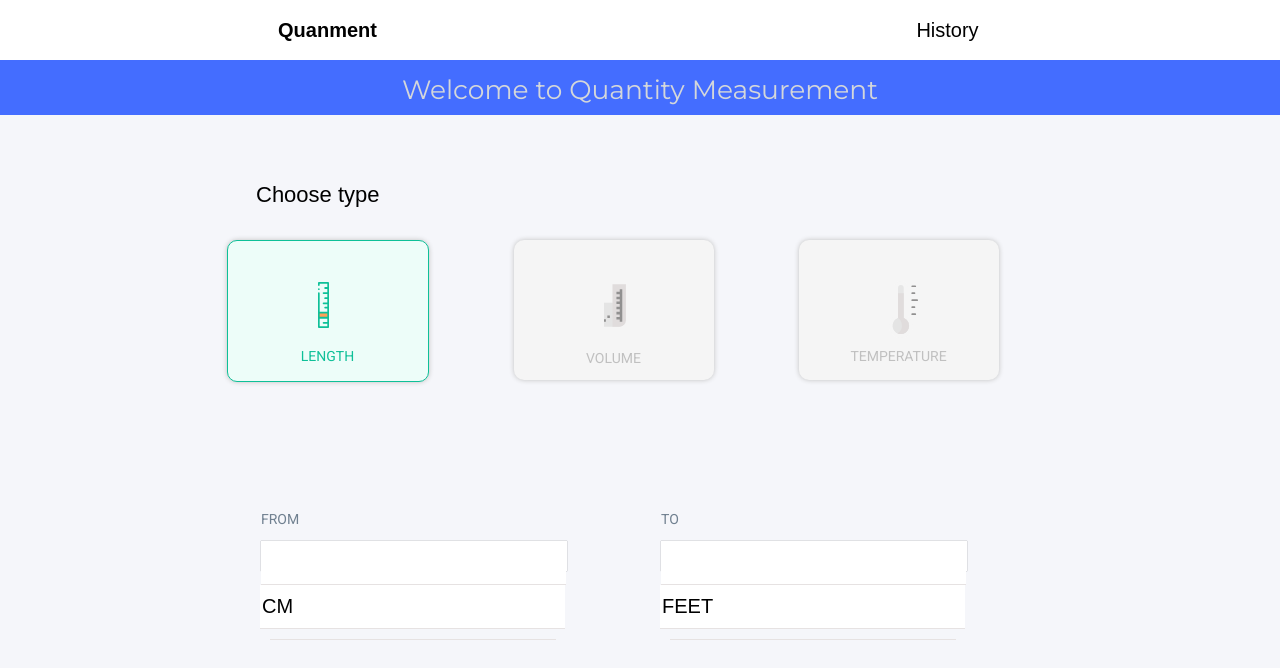
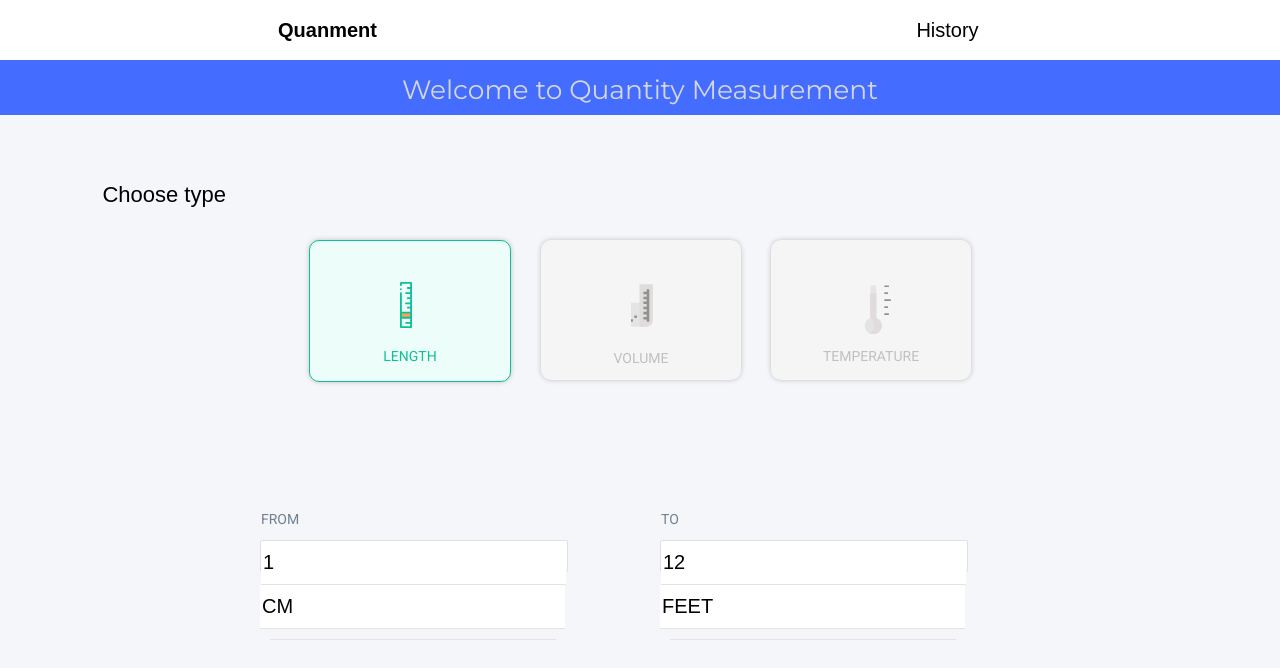
Before and after one commit to PalakPartani/QuantityMeasurement_InAngular, an Angular app: page / in a window 1280 px wide. Shown: the top 668 px of the page. Built offline with nearby package versions, Linux system fonts and the light colour scheme.

Commit message:
[Palak]REFACTOR:Code by adding initial values & url in quantity service

```diff
--- a/src/app/components/conversion/conversion.component.html
+++ b/src/app/components/conversion/conversion.component.html
@@ -1,18 +1,38 @@
-<div style="height:200px; margin-top: 20px; padding-top: 20px;">
-    <div class="boxFromTo" fxLayout.xs="column" fxFlex.xs=100 fxLayoutAlign.xs="end center"
-        fxLayoutAlign.xs="end center" fxLayoutGap.xs="20px">
+<div style="height: 200px; margin-top: 20px; padding-top: 20px">
+  <div
+    class="boxFromTo"
+    fxLayout.xs="column"
+    fxFlex.xs="100"
+    fxLayoutAlign.xs="end center"
+    fxLayoutAlign.xs="end center"
+    fxLayoutGap.xs="20px"
+  >
     <div class="fromdiv">
       <p>FROM</p>
       <div class="condata">
         <form>
-                    <input type="text" name="inputUnit" [(ngModel)]="inputUnit" (input)="keyPress(inputUnit)">
+          <input
+            type="text"
+            name="inputUnit"
+            [(ngModel)]="inputUnit"
+            (input)="keyPress(inputUnit)"
+          />
         </form>
         <form class="example-form">
-                    <input type="text" name="unit" [formControl]="unit" [matAutocomplete]="auto">
-                    <mat-autocomplete #auto="matAutocomplete"
-                        (optionSelected)='passConversionData($event.option.value,subUnit,inputValue)'>
+          <input
+            type="text"
+            name="unit"
+            [formControl]="unit"
+            [matAutocomplete]="auto"
+          />
+          <mat-autocomplete
+            #auto="matAutocomplete"
+            (optionSelected)="
+              passConversionData($event.option.value, subUnit, inputValue)
+            "
+          >
             <mat-option *ngFor="let unit of units" [value]="unit">
-                            {{unit}}
+              {{ unit }}
             </mat-option>
           </mat-autocomplete>
         </form>
@@ -22,14 +42,28 @@
       <p>TO</p>
       <div class="condata">
         <form>
-                    <input type="text" value={{dataa}}>
+          <input
+            type="text"
+            name="dataa"
+            value="{{ dataa }}"
+            [(ngModel)]="dataa"
+          />
         </form>
         <form class="example-form">
-                    <input type="text" name="subUnit" [formControl]="subUnit" [matAutocomplete]="auto">
-                    <mat-autocomplete #auto="matAutocomplete"
-                        (optionSelected)='passConversionData(unit,$event.option.value,inputValue)'>
+          <input
+            type="text"
+            name="subUnit"
+            [formControl]="subUnit"
+            [matAutocomplete]="auto"
+          />
+          <mat-autocomplete
+            #auto="matAutocomplete"
+            (optionSelected)="
+              passConversionData(unit, $event.option.value, inputValue)
+            "
+          >
             <mat-option *ngFor="let subUnit of units" [value]="subUnit">
-                            {{subUnit}}
+              {{ subUnit }}
             </mat-option>
           </mat-autocomplete>
         </form>
--- a/src/app/components/conversion/conversion.component.ts
+++ b/src/app/components/conversion/conversion.component.ts
@@ -5,65 +5,108 @@ import { startWith, map } from 'rxjs/operators';
 import { MatAutocompleteModule } from '@angular/material/autocomplete';
 import { DataServiceService } from '../../services/data-service.service';
 import { QuantityMeasurementService } from 'src/app/services/quantity-measurement.service';
-import { HTTPServiceService } from 'src/app/services/httpservice.service';
 import { Response } from '../../response';
-import { environment } from 'src/environments/environment';
 @Component({
   selector: 'app-conversion',
   templateUrl: './conversion.component.html',
-  styleUrls: ['./conversion.component.css']
+  styleUrls: ['./conversion.component.css'],
 })
 export class ConversionComponent implements OnInit {
   control = new FormControl();
-  units: string[] = ["CM", "FEET", "YARD", "INCH"];
-  textInputValue: any;
-  unit = new FormControl(null);
-  subUnit = new FormControl(null);
-  inputUnit: string = "";
-  dataa: string = "";
+  units: string[] = ['CM', 'FEET', 'YARD', 'INCH'];
+  textInputValue: any = 1;
+  unit = new FormControl('CM');
+  subUnit = new FormControl('FEET');
+  inputUnit: any = 1;
+  dataa: any = '0';
+  respData = '';
   public inputValue = 0;
-  public unitValue: string = "";
+  public unitValue: string = '';
   public result = 0;
-  subUnitSelectedOne = "";
-  subUnitSelectedTwo = "";
-  filteredUnits: Observable<string[]>;
+  subUnitSelectedOne = '';
+  subUnitSelectedTwo = '';
 
-  constructor(private data: DataServiceService, private quantityMeasurement: QuantityMeasurementService) { }
+  constructor(
+    private data: DataServiceService,
+    private quantityMeasurement: QuantityMeasurementService
+  ) {}
 
   ngOnInit() {
     this.unit.setValue(this.units[0]);
     this.subUnit.setValue(this.units[1]);
 
-    this.data.currentMessage.subscribe(message => {
-      this.units = message.array
-      console.log("ng ont ", this.units);
+    this.data.currentMessage.subscribe((message) => {
+      this.units = message.array;
+      console.log('Dataa  ngoninit', this.dataa);
       if (this.units.length != 0) {
         this.unit.setValue(this.units[0]);
         this.subUnit.setValue(this.units[1]);
       }
-      this.dataa = "";
-      this.inputUnit = "";
-      this.textInputValue = "";
-      console.log("ngoninit unit", this.unit);
+      // if (this.unit.value.toString().toUpperCase() == 'CM') {
+      //   this.setSubUnit(12, 1, 1);
+      // } else if (this.unit.value.toString().toUpperCase() == 'LITRE') {
+      //   this.setSubUnit(1000, 1, 1);
+      // } else {
+      //   this.setSubUnit(32, 0, 0);
+      // }
+
+      this.unit.value.toString().toUpperCase() == 'CM'
+        ? this.setSubUnit(12, 1, 1)
+        : this.unit.value.toString().toUpperCase() == 'LITRE'
+        ? this.setSubUnit(1000, 1, 1)
+        : this.setSubUnit(32, 0, 0);
     });
+  }
 
+  setSubUnit(dataValue: any, inputUnit: any, textinput: any) {
+    this.dataa = dataValue;
+    this.inputUnit = inputUnit;
+    this.textInputValue = textinput;
   }
+
   keyPress(value: any) {
     this.textInputValue = value;
-    this.passConversionData(this.unit.value.toString().toUpperCase(), this.subUnit.value.toString().toUpperCase(), value);
+    this.passConversionData(
+      this.unit.value.toString().toUpperCase(),
+      this.subUnit.value.toString().toUpperCase(),
+      value
+    );
   }
 
-  passConversionData(subUnitSelectedOne: any, subUnitSelectedTwo: any, inputValue: any) {
-    if (this.inputValue == null || this.inputValue == 0 || this.inputValue.toString() == "") {
+  passConversionData(
+    subUnitSelectedOne: any,
+    subUnitSelectedTwo: any,
+    inputValue: any
+  ) {
+    console.log('Ip val ', inputValue);
+    console.log('Text ip val', this.textInputValue);
+    console.log('unit ', this.unit.value);
+    console.log('subunit', this.subUnit.value);
+    console.log('Dataa ', this.dataa);
+    // if (
+    //   this.inputValue == null ||
+    //   this.inputValue == 0 ||
+    //   this.inputValue.toString() == ''
+    // ) {
+    if (this.inputValue == 0) {
       inputValue = this.textInputValue;
     }
-    if (this.textInputValue != null && this.textInputValue != 0 && this.textInputValue.toString() != "") {
 
-      this.quantityMeasurement.convertData(this.unit.value.toString().toUpperCase(), this.subUnit.value.toString().toUpperCase(), inputValue).
-        subscribe((res: Response) => {
-          this.dataa = res.data;
-        })
-    }
+    // }
+    // if (this.textInputValue != null && this.textInputValue != 0 && this.textInputValue.toString() != "") {
 
+    this.quantityMeasurement
+      .convertData(
+        this.unit.value.toString().toUpperCase(),
+        this.subUnit.value.toString().toUpperCase(),
+        inputValue
+      )
+      .subscribe((res: Response) => {
+        this.dataa = res.data;
+      });
+
+    console.log('Dataa ', this.dataa);
+
+    // }
   }
 }
--- a/src/app/components/home/home.component.html
+++ b/src/app/components/home/home.component.html
@@ -1,5 +1,4 @@
 <div>
-    <!-- <span text-align:center>{{ title }}</span> -->
     <div class="topBar" fxLayout='row'>
         <div class="quanDiv">
             <b>Quanment</b>
@@ -11,11 +10,9 @@
     <app-headers></app-headers>
     <div class="appBody">
         <div>
-            <!-- <app-choose-type></app-choose-type> -->
             <app-test></app-test>
         </div>
         <app-conversion></app-conversion>
-        <!-- <app-test></app-test> -->
     </div>
 
 </div>
--- a/src/app/test/test.component.scss
+++ b/src/app/test/test.component.scss
@@ -1,121 +1,135 @@
-$lengthcolor:#0EC098;
-$tempbgcolor: rgba(236, 167, 167,0.5);
-$tempcolor:red;
-$volumecolor:#7224FF;
-$volumebgcolor:rgba(236, 167, 167,0.5);
-.box{
+$lengthcolor  :#0EC098;
+$tempbgcolor  : rgba(236, 167, 167, 0.5);
+$tempcolor    :red;
+$volumecolor  :#7224FF;
+$volumebgcolor:rgba(236, 167, 167, 0.5);
+
+.box {
     display: flex;
-    width: 100px;
+    width  : 100px;
     padding: 30px 50px;
-    margin: 1px auto;
+    margin : 1px auto;
 }
-.boxx{
-    display:flex;
+
+.boxx {
+    display: flex;
     padding: 40px;
-    margin: 0px auto;
+    margin : 0px auto;
 }
-.choose{
 
-    height:10px;
-    width:60%;
-    margin-top: 30px;
-    font-family: arial;
-    color:black;
-    font-size: 22px;
-    text-align: left;
-    padding-top: 40px;
+.choose {
+
+    height       : 10px;
+    width        : 60%;
+    margin-top   : 30px;
+    font-family  : arial;
+    color        : black;
+    font-size    : 22px;
+    text-align   : left;
+    padding-top  : 40px;
     margin-bottom: 10px;
 }
 
-.box1{
+.box1 {
     // width: 120px;
-    max-width: 120px;
-    align-items: center;
-    height: 120px;
-    padding: 10px 40px;
-    margin:15px;
-     margin-right: 70px;
-    border-radius: 10px;
-    box-shadow: 0px 0px 5px silver;
-    cursor: pointer;
+    max-width       : 120px;
+    align-items     : center;
+    height          : 120px;
+    padding         : 10px 40px;
+    margin          : 15px;
+    // margin-right: 70px;
+    border-radius   : 10px;
+    box-shadow      : 0px 0px 5px silver;
+    cursor          : pointer;
     background-color: whitesmoke;
 }
 
-.boxIcon{
+.boxIcon {
     margin: 0px auto;
     height: 80px;
-    width: 20px;
+    width : 20px;
 }
-.boxText{
+
+.boxText {
     text-align: center;
 }
-.LENGTH{
-    color : silver;
+
+.LENGTH {
+    color: silver;
 }
-.LENGTH:hover{
-   color:$lengthcolor !important;
-    background-color: #EDFDF9  !important;
-    border: 1px solid $lengthcolor !important;
+
+.LENGTH:hover {
+    color           : $lengthcolor !important;
+    background-color: #EDFDF9 !important;
+    border          : 1px solid $lengthcolor !important;
 
 }
 
-.highlight{
+.highlight {
 
-    color : #0EC098 !important;
+    color           : #0EC098 !important;
     background-color: #EDFDF9 !important;
-    border: 1px solid #0EC098 !important;
+    border          : 1px solid #0EC098 !important;
 }
 
-.TEMPERATURE{
-    color : silver;
-
-}
-.TEMPERATURE:hover{
-   color:$tempcolor;
-   background-color: $tempbgcolor!important;
-    border: 1px solid red !important;
+.TEMPERATURE {
+    color: silver;
 
 }
 
-.highlightTemp{
-    color : red;
-    background-color: $tempbgcolor;
-    border: 1px solid red !important;
-}
-
-.VOLUME{
-    color : silver;
-
-}
-.VOLUME:hover{
-    background-color : #7224FF !important;
-    background-color: $volumebgcolor !important;
-    border: 1px solid #7224FF !important;
-    color:#7224FF !important;
+.TEMPERATURE:hover {
+    color           : $tempcolor;
+    background-color: $tempbgcolor !important;
+    border          : 1px solid red !important;
 
 }
 
-.highlightVol{
-    color : #7224FF;
-    background-color: rgba(236, 167, 167,0.5);
-    border: 1px solid #7224FF !important;
+.highlightTemp {
+    color           : red;
+    background-color: $tempbgcolor;
+    border          : 1px solid red !important;
 }
 
-.alignBox{
-    display: flex;
-    flex-wrap: wrap;
-    justify-content: center;
-    padding-top:20px;
+.VOLUME {
+    color: silver;
+
 }
 
-.appBody{
-    background-color:#E8DDFF;
-    height: 1000px;
-    margin-top: -30px;
+.VOLUME:hover {
+    background-color: #7224FF !important;
+    background-color: $volumebgcolor !important;
+    border          : 1px solid #7224FF !important;
+    color           : #7224FF !important;
+
+}
+
+.highlightVol {
+    color           : #7224FF;
+    background-color: rgba(236, 167, 167, 0.5);
+    border          : 1px solid #7224FF !important;
+}
+
+.alignBox {
+    display        : flex;
+    flex-wrap      : wrap;
+    justify-content: center;
+    padding-top    : 20px;
+}
+
+.appBody {
+    background-color: #E8DDFF;
+    height          : 1000px;
+    margin-top      : -30px;
+}
+
+@media only screen and (max-width: 946px),
+(min-width:805),
+(min-width:585px) {
+    .choose {
+        width: 45%;
     }
 
-    @media only screen and (max-width: 946px) {
-        .choose{
-            width:80%;
-        }
+    .choose {
+        width: 84%
     }
+}
```
Also changed, not shown: src/app/services/httpservice.service.ts (+5 -8 lines), src/app/services/quantity-measurement.service.ts (+21 -17 lines), src/app/test/test.component.ts (+20 -15 lines). Lines whose indentation alone changed are shown as unchanged.
